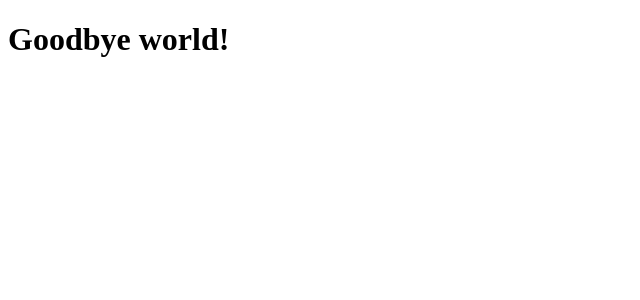
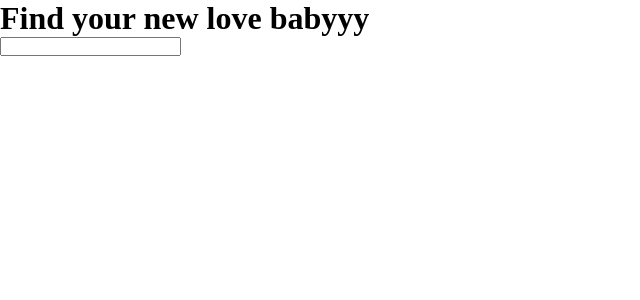
Before and after one commit to Luci-4/spotify-map, a React (Create React App) app in the folder client/: page / in a window 1280 px wide. Shown: the top 300 px of the page, without its empty margins (0-640 px from the left). Built offline with nearby package versions, Linux system fonts and the light colour scheme; no server answers.

Commit message:
rewrote some components

```diff
--- /dev/null
+++ b/client/jsconfig.json
@@ -0,0 +1,6 @@
+{
+    "compilerOptions": {
+        "baseUrl": "src"
+    },
+    "include": ["src"]
+}
--- a/client/package.json
+++ b/client/package.json
@@ -9,6 +9,7 @@
     "react": "^17.0.2",
     "react-dom": "^17.0.2",
     "react-scripts": "5.0.0",
+    "sass": "^1.49.11",
     "web-vitals": "^2.1.4"
   },
   "scripts": {
--- /dev/null
+++ b/client/src/App.css
@@ -0,0 +1,5 @@
+*{
+    margin: 0;
+    padding: 0;
+    box-sizing: border-box;
+}
--- a/client/src/App.js
+++ b/client/src/App.js
@@ -1,7 +1,23 @@
+import { useEffect, useState } from 'react'
+import Header from './components/moreComplex/Header/Header'
+import './App.css'
+
 function App() {
+    const [access_token, setToken] = useState('')
+
+    useEffect(() => {
+        ;(async () => {
+            const res = await fetch(
+                'https://spotify-map.herokuapp.com/spotify/access'
+            )
+            const token = await res.text()
+            setToken(token)
+        })()
+    }, [])
+
     return (
         <div id='App'>
-            <h1>Goodbye world!</h1>
+            <Header access_token={access_token} />
         </div>
     )
 }
--- /dev/null
+++ b/client/src/components/basic/ArtistSearch/ArtistSearch.js
@@ -0,0 +1,12 @@
+function ArtistSearch(props) {
+    const { name, images, key } = props
+
+    return (
+        <li key={key}>
+            <img src={images[0]?.url} alt='Some related artist' />
+            <p>{name}</p>
+        </li>
+    )
+}
+
+export default ArtistSearch
--- /dev/null
+++ b/client/src/components/basic/UserInput/UserInput.js
@@ -0,0 +1,18 @@
+import style from 'components/basic/UserInput/UserInput.module.scss'
+
+function UserInput(props) {
+    const { setQuery } = props
+    function search(e) {
+        e.preventDefault()
+        const query = e.target?.children[0]?.value
+        setQuery(query)
+    }
+
+    return (
+        <form onSubmit={search}>
+            <input type='text'></input>
+        </form>
+    )
+}
+
+export default UserInput
--- /dev/null
+++ b/client/src/components/complex/SearchResults/SearchResults.js
@@ -0,0 +1,23 @@
+import ArtistSearch from 'components/basic/ArtistSearch/ArtistSearch'
+import { useEffect, useState } from 'react'
+
+function SearchResults(props) {
+    const { access_token,query } = props
+    const [artists, setArtists] = useState([])
+    const url = 'https://spotify-map.herokuapp.com/spotify'
+
+
+    useEffect(() => {
+        ;(async () => {
+            if(query){
+                const resp = await fetch(`${url}/${access_token}/artist/${query}`)
+                const results = await resp.json()
+                setArtists(results)
+            }
+        })()
+    })
+
+    return artists.map((artist, index) => <ArtistSearch key={index} {...artist} />)
+}
+
+export default SearchResults
--- /dev/null
+++ b/client/src/components/moreComplex/Header/Header.js
@@ -0,0 +1,28 @@
+import SearchResults from 'components/complex/SearchResults/SearchResults'
+import UserInput from 'components/basic/UserInput/UserInput'
+import { useState } from 'react'
+
+function Header(props) {
+    const { access_token } = props
+    const [artist, setArtists] = useState([])
+    const [query, setQuery] = useState(null)
+
+    return (
+        <header>
+            <h1>Find your new love babyyy</h1>
+            <UserInput
+                access_token={access_token}
+                setArtists={setArtists}
+                setQuery={setQuery}
+            />
+
+            <SearchResults
+                artist={artist}
+                access_token={access_token}
+                query={query}
+            />
+        </header>
+    )
+}
+
+export default Header
```
Also changed, not shown: client/src/components/basic/Loading/Loading.js (added, +9 -0 lines), client/public/manifest.json, client/src/components/basic/Loading/Loading.module.scss (renamed from client/src/components/basic/Loading/Loading.scss), client/src/components/basic/UserInput/UserInput.module.scss (added), 1 other file (tests, documents, lock files or other folders).
